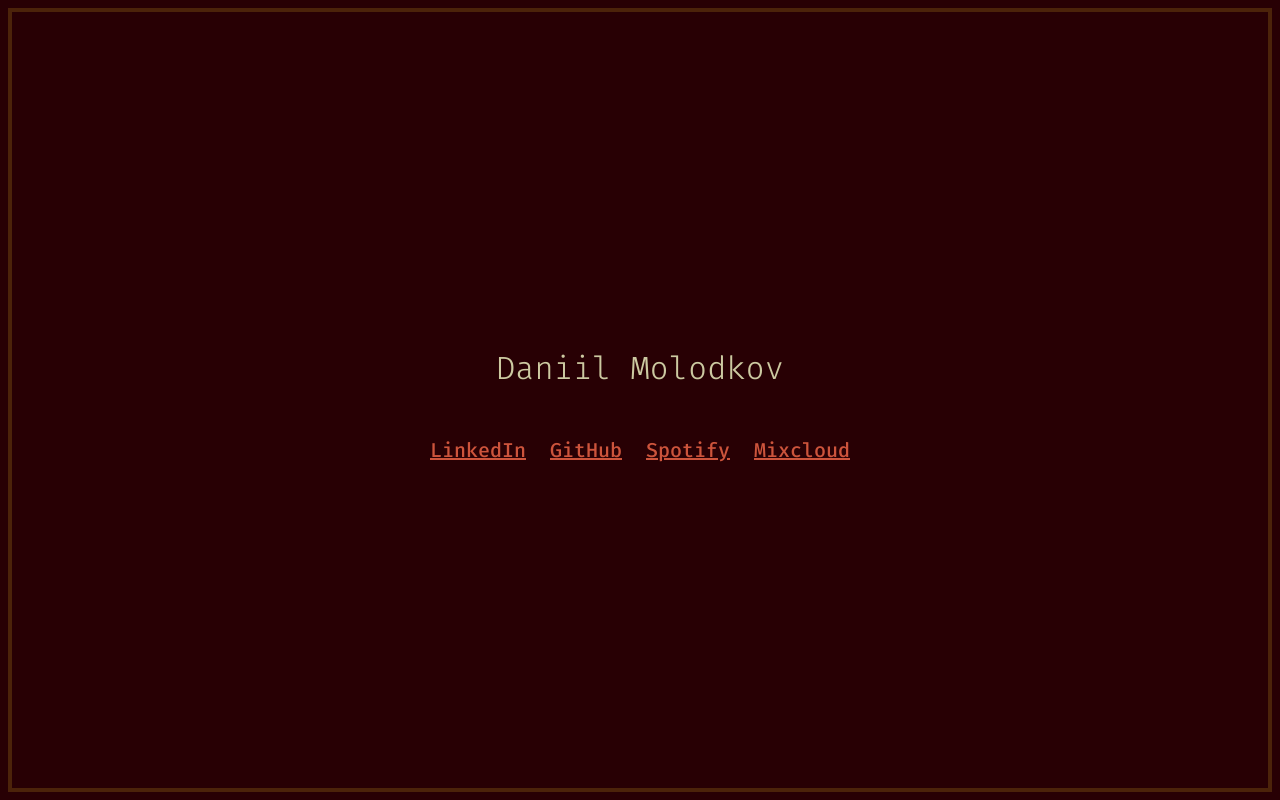
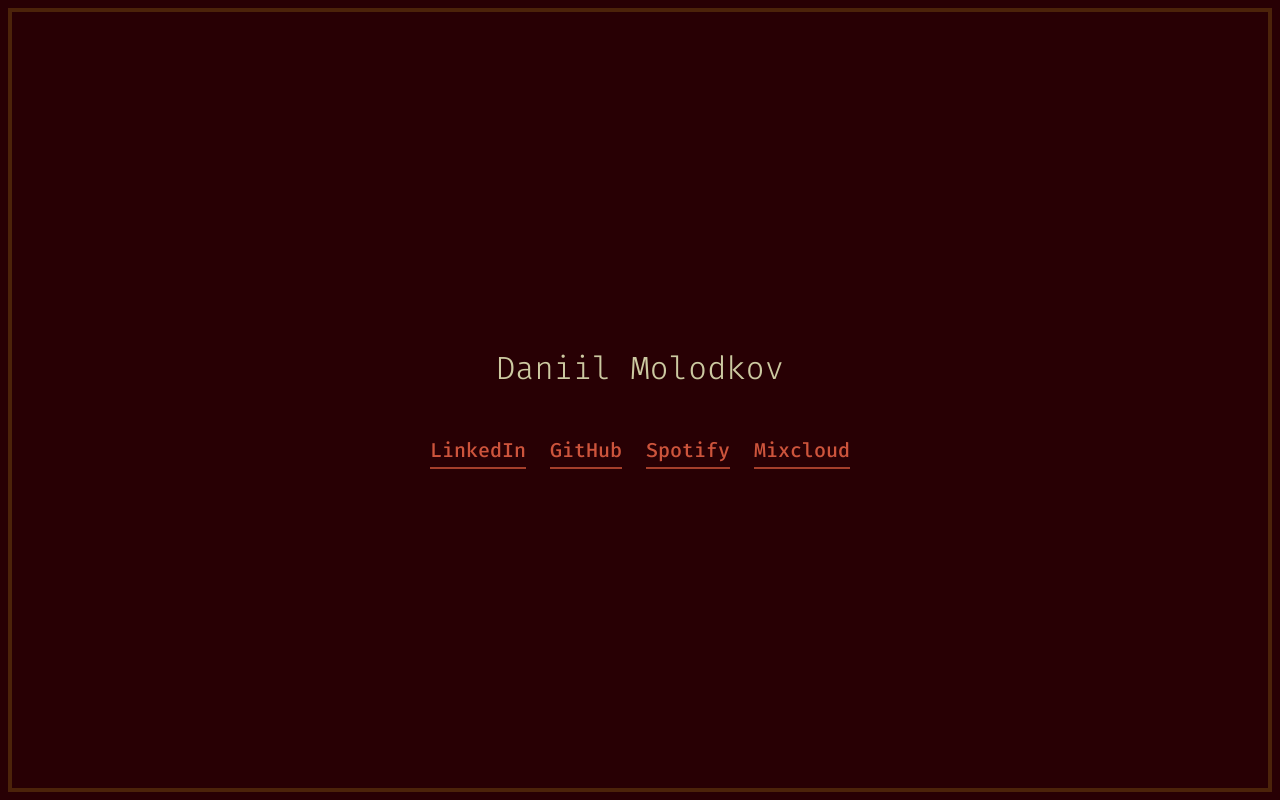
Before and after one commit to daniil/daniil.ca, a plain HTML site: page index.html in a window 1280 px wide. Drawn offline with Linux system fonts and the light colour scheme.

Commit message:
Update default link underlines

```diff
--- a/index.css
+++ b/index.css
@@ -36,6 +36,11 @@ li {
   font-weight: 400;
   font-size: 1.25rem;
 }
+a {
+  text-decoration: none;
+  border-bottom: 2px solid #A53F2B;
+  padding-bottom: 0.25rem;
+}
 a:link,
 a:visited {
   color: #CD543C;
@@ -43,4 +48,5 @@ a:visited {
 a:hover,
 a:active {
   color: #A53F2B;
+  border-bottom: 2px solid #823221;
 }
```
